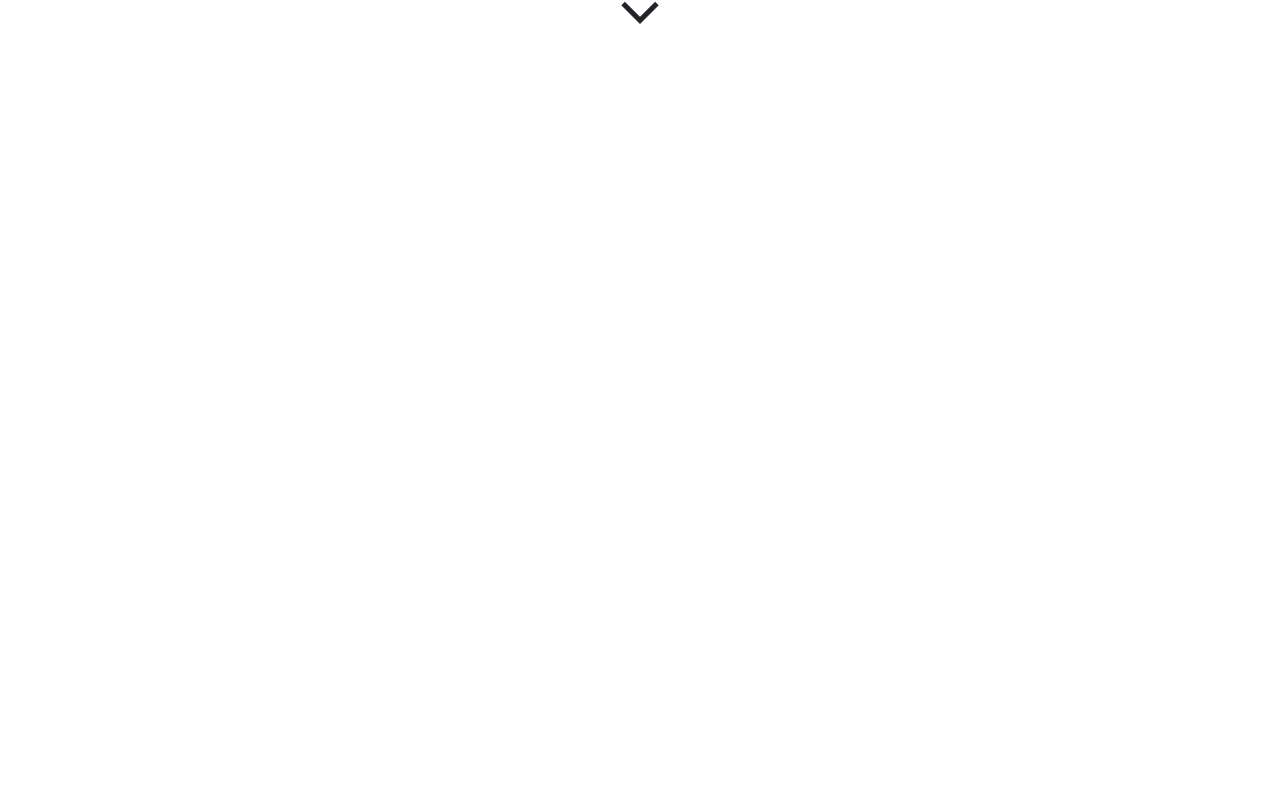
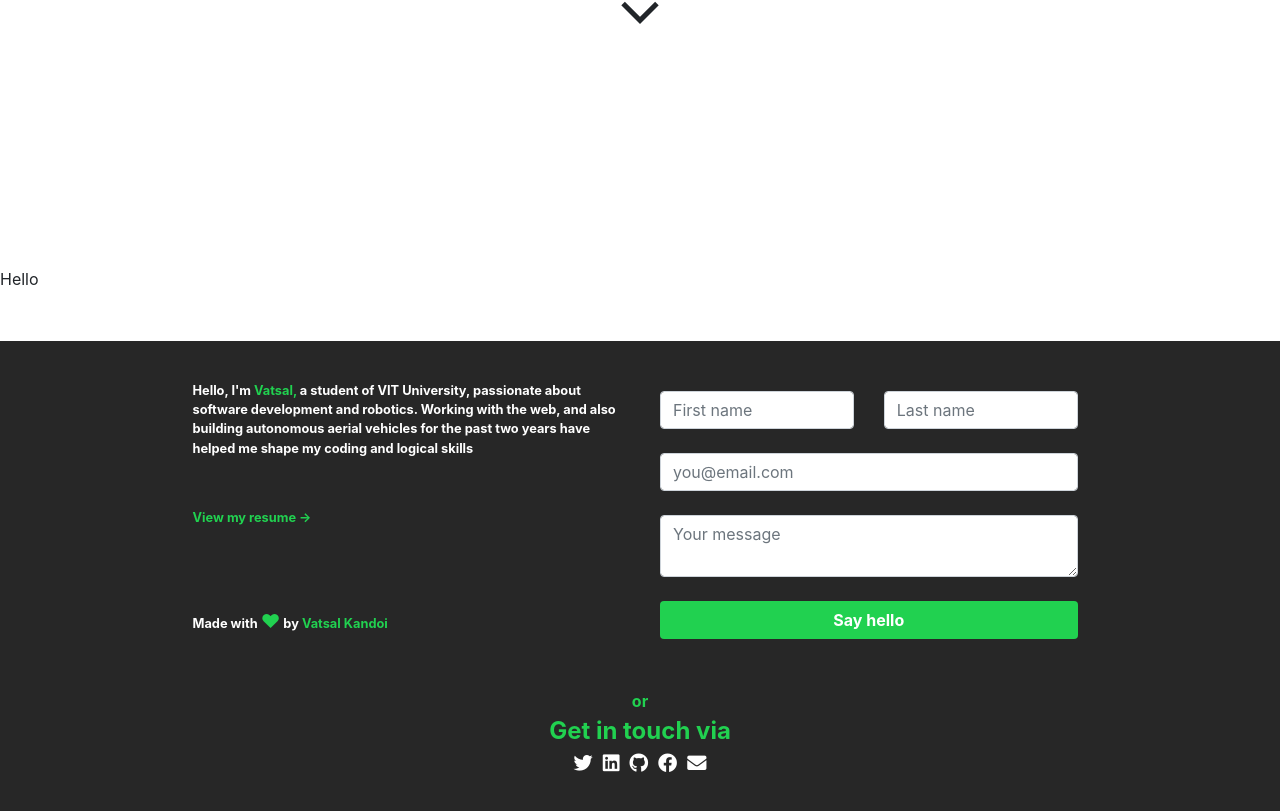
Before and after one commit to vatsal-kandoi/v1, an Angular app: page / in a window 1280 px wide. Shown: the part 533-1344 px from the top of the page. Before the commit the page ends 800 px from the top, so only its background shows below. Built offline with nearby package versions, Linux system fonts and the light colour scheme.

Commit message:
Added footer

```diff
--- a/angular.json
+++ b/angular.json
@@ -26,7 +26,7 @@
             "styles": [
               "src/styles.css",
               "node_modules/bootstrap/dist/css/bootstrap.min.css",
-              "node_modules/@fortawesome/fontawesome/styles.css"
+              "node_modules/@fortawesome/fontawesome-free/css/all.css"
             ],
             "scripts": [
               "node_modules/jquery/dist/jquery.min.js",
--- a/package.json
+++ b/package.json
@@ -20,6 +20,7 @@
     "@angular/platform-browser-dynamic": "~9.0.6",
     "@angular/router": "~9.0.6",
     "@fortawesome/fontawesome": "^1.1.8",
+    "@fortawesome/fontawesome-free": "^5.12.1",
     "bootstrap": "^4.4.1",
     "jquery": "^3.4.1",
     "rxjs": "~6.5.4",
--- a/src/app/app.component.html
+++ b/src/app/app.component.html
@@ -1,3 +1,4 @@
 <app-navbar></app-navbar>
 <app-landing></app-landing>
+Hello
 <app-footer></app-footer>
--- a/src/app/footer/footer.component.css
+++ b/src/app/footer/footer.component.css
@@ -0,0 +1,89 @@
+.footer{
+    background-color: rgb(39, 39, 39);
+    margin-top: 50px;
+    padding-top: 30px;
+    padding-bottom: 60px;
+    display: flex;
+    flex-wrap: wrap;
+    flex-direction: row;
+    justify-content: center;
+}
+.footer-item{
+    width: 35%;
+    font-size: 0.8rem;
+    color: white;
+    font-weight: bold;
+    margin: 10px;
+}
+.footer-social-item{
+    width: 35%;
+    padding: 10px;
+    color: white;
+    font-weight: bold;
+    margin: 10px;
+}
+.input{
+    width: 100% !important;
+}
+.footer-name{
+    color: #21d150 !important;
+}
+.resume{
+    color: #21d150;
+    margin-top: 50px;
+    cursor: pointer;
+}
+.made{
+    margin-top: 80px;
+    color: white;
+}
+.green{
+    color: #21d150 !important;
+}
+.button{
+    background-color: #21d150;
+    color: white;
+    font-weight: bold;
+    width: 100%;
+}
+
+.social-icons{
+    margin-top: 30px;
+    text-align: center;
+    font-weight: bold;
+    color: #21d150;
+    width: 40%;
+}
+.social-text{
+    font-size: 1.5rem;
+    color: #21d150;
+}
+.icon{
+    text-decoration: none;
+    color: white;
+    margin: 5px;
+    cursor: pointer;
+    font-size: 1.2rem;
+}
+@media only screen and (max-width: 800px) {
+    .footer-item{
+        width: 60%;
+    }
+    .footer-social-item{
+        width: 60%;
+    }
+    .social-icons{
+        widows: 60%;
+    }
+}
+@media only screen and (max-width:550px) {
+    .footer-item{
+        width: 80%;
+    }
+    .footer-social-item{
+        width: 80%;
+    }
+    .social-icons{
+        widows: 80%;
+    }
+}
--- a/src/app/footer/footer.component.html
+++ b/src/app/footer/footer.component.html
@@ -1 +1,47 @@
-<p>footer works!</p>
+<footer class="container-fluid footer">
+        <div class="footer-item">
+            <p>Hello, I'm <span class="footer-name">Vatsal,</span> a student of VIT University, passionate about software development and robotics. Working with the web, and also building autonomous aerial vehicles for the past two years have helped me shape my coding and logical skills
+            </p>
+            <div class="resume">View my resume &#8594;</div>
+            <div class="made">
+                Made with <span style="font-size: 1.2rem;" class="green">&hearts;</span> by <span class="green">Vatsal Kandoi</span>
+            </div>
+        </div>
+        <div class="footer-social-item">
+            <form>
+                <div class="row">
+                    <div class="col">
+                    <input type="text" class="form-control" placeholder="First name" required>
+                    </div>
+                    <div class="col">
+                    <input type="text" class="form-control" placeholder="Last name" required>
+                    </div>
+                </div>
+                <br>
+                <div class="row">
+                    <div class="col">
+                        <input type="text" class="form-control" placeholder="you@email.com" required>
+                    </div>
+                </div>
+                <br>
+                <div class="row">
+                    <div class="col">
+                        <textarea class="form-control" placeholder="Your message" required></textarea>
+                    </div>
+                </div>
+                <br>
+                <button class="btn btn-large button">Say hello</button>
+            </form>
+        </div>
+        <div class="social-icons">
+            or
+            <div class="social-text">Get in touch via</div>
+            <div class="icons">
+                <a class="icon"><i class="fab fa-twitter"></i></a>
+                <a class="icon"><i class="fab fa-linkedin"></i></a>
+                <a class="icon"><i class="fab fa-github"></i></a>
+                <a class="icon"><i class="fab fa-facebook" ></i></a>
+                <a class="icon"><i class="fas fa-envelope"></i></a>
+            </div>
+        </div>
+</footer>
--- a/src/app/landing/landing.component.css
+++ b/src/app/landing/landing.component.css
@@ -1,6 +1,5 @@
 .landing-page{
     height: 100vh;
-    position: absolute;
     top: 0;
     left: 0;
     display: flex;
```
Also changed, not shown: 1 other file (tests, documents, lock files or other folders).
